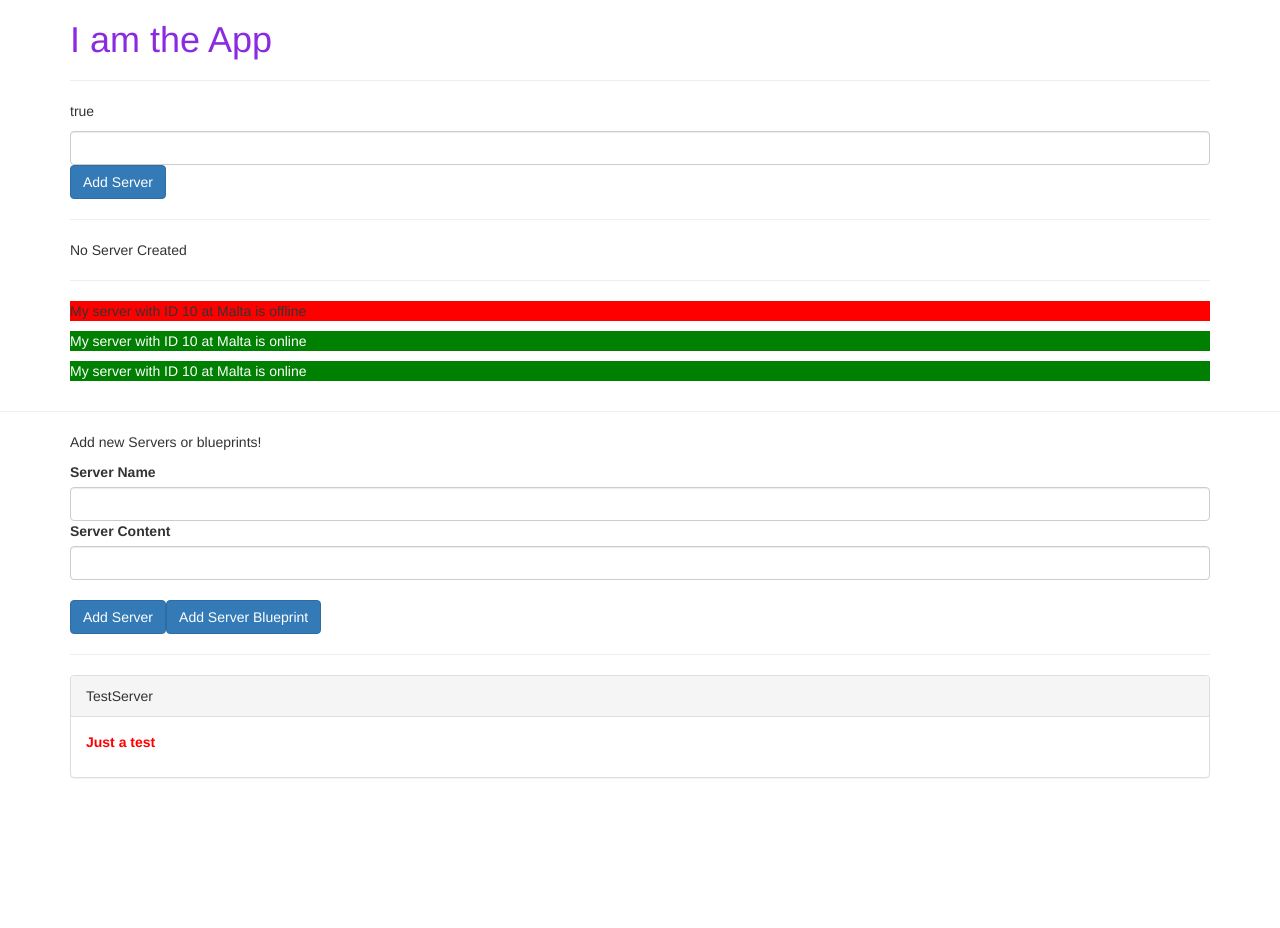
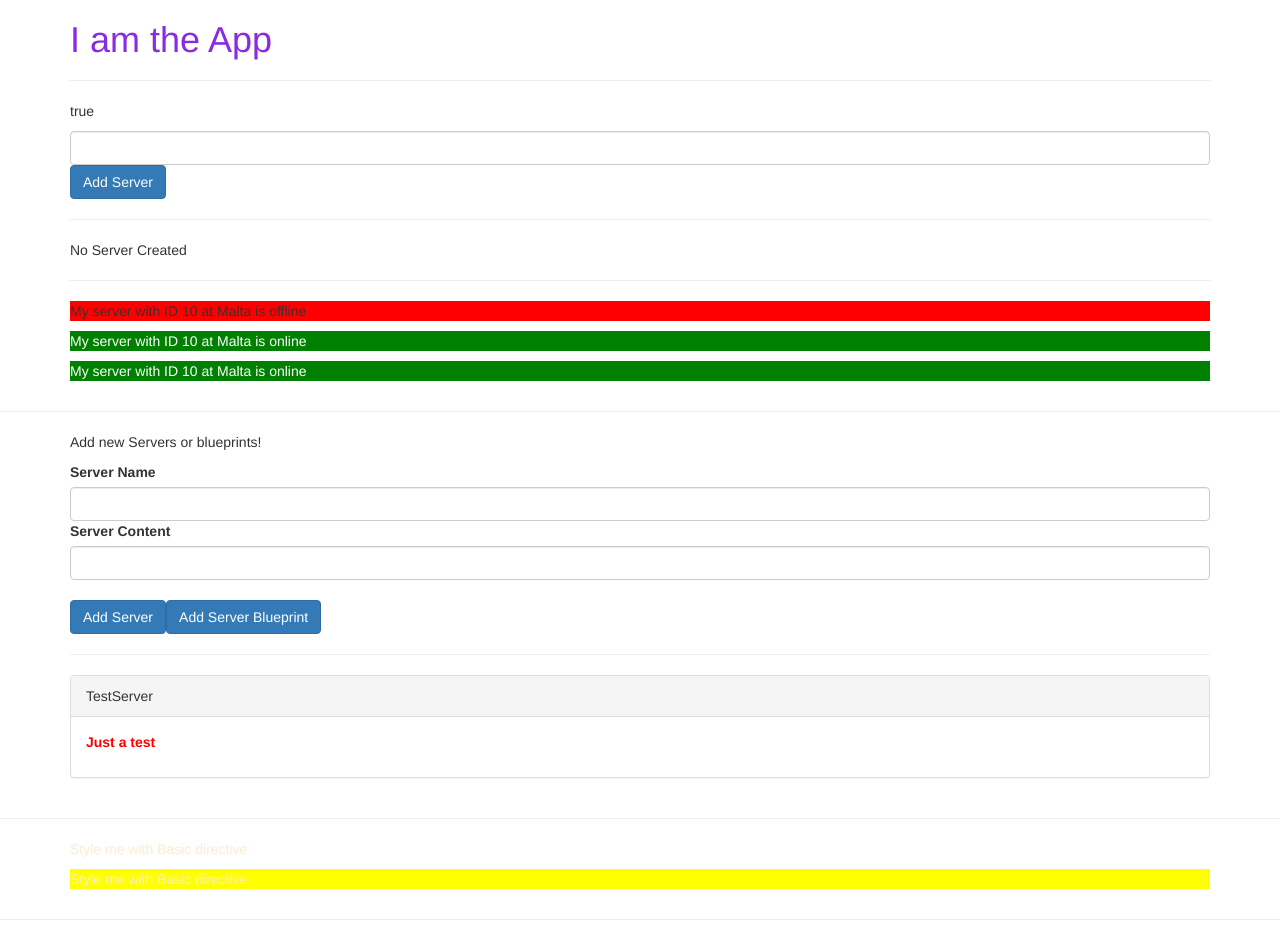
Before and after one commit to ucef-h/system-pos, an Angular app: page / in a window 1280 px wide. Shown: the top 928 px of the page. Before the commit the page ends 800 px from the top, so only its background shows below. Built offline with nearby package versions, Linux system fonts and the light colour scheme.

Commit message:
feature: directives

```diff
--- a/src/app/app.component.html
+++ b/src/app/app.component.html
@@ -8,6 +8,7 @@
     </div>
 </div>
 <hr>
+
 <div class="container">
     <app-cockpit
         (serverCreated)="onServerAdded($event)"
@@ -28,3 +29,14 @@
       </div>
     </div>
   </div>
+  <hr>
+  <div class="container">
+    <div class="row">
+        <div class="col-xs-12">
+            <p appBasicHighlight style="color: blanchedalmond;">Style me with Basic directive</p>
+
+            <p [appBetterHighlight]="'black'" [defaultColor]="'yellow'" style="color: blanchedalmond;">Style me with Basic directive</p>
+        </div>
+    </div>
+</div>
+<hr>
--- /dev/null
+++ b/src/app/basic-highlight/basic-highlight.directive.ts
@@ -0,0 +1,24 @@
+import { Directive, ElementRef, HostBinding, HostListener, OnInit } from "@angular/core";
+
+@Directive({
+    selector: '[appBasicHighlight]'
+})
+export class BasicHighlightDirective implements OnInit {
+    @HostBinding('style.backgroundColor') backgroundColor: string;
+
+    constructor(private elementRef: ElementRef) {
+
+    }
+
+    ngOnInit(): void {
+        this.elementRef.nativeElement.style.backgroundColor = 'green';
+    }
+
+    @HostListener('mouseenter') mouseover(eventData: Event) {
+        this.backgroundColor = 'yellow';
+    }
+
+    @HostListener('mouseleave') mouseleave(eventData: Event) {
+        this.backgroundColor = 'orange';
+    }
+}
--- /dev/null
+++ b/src/app/better-highlight/better-highlight.directive.ts
@@ -0,0 +1,22 @@
+import { Directive, ElementRef, HostListener, Input, OnInit, Renderer2 } from '@angular/core';
+
+@Directive({
+  selector: '[appBetterHighlight]'
+})
+export class BetterHighlightDirective implements OnInit {
+  @Input() defaultColor: string ='transparent';
+  @Input('appBetterHighlight') highlightColor: string ='blue';
+  constructor(private elRef: ElementRef, private renderer: Renderer2) { }
+
+  ngOnInit(): void {
+    this.renderer.setStyle(this.elRef.nativeElement, 'background-color', this.defaultColor);
+  }
+
+  @HostListener('mouseenter') mouseover(eventData: Event) {
+    this.renderer.setStyle(this.elRef.nativeElement, 'background-color', this.highlightColor);
+  }
+
+  @HostListener('mouseleave') mouseleave(eventData: Event) {
+    this.renderer.setStyle(this.elRef.nativeElement, 'background-color', this.defaultColor);
+  }
+}
--- a/src/app/servers/servers.component.html
+++ b/src/app/servers/servers.component.html
@@ -19,3 +19,4 @@
 <hr/>
 
 <app-server *ngFor="let server of servers; let i = index"></app-server>
+<div *appUnless="allowNewServer"> That a new one going on</div>
--- /dev/null
+++ b/src/app/unless/unless.directive.ts
@@ -0,0 +1,16 @@
+import { Directive, Input, TemplateRef, ViewContainerRef } from '@angular/core';
+
+@Directive({
+  selector: '[appUnless]'
+})
+export class UnlessDirective {
+  @Input() set appUnless(condition: boolean) {
+    if(!condition) {
+      this.vcRef.createEmbeddedView(this.templateRef);
+    } else {
+      this.vcRef.clear();
+    }
+  }
+  constructor(private templateRef: TemplateRef<any>, private vcRef: ViewContainerRef) { }
+
+}
```
Also changed, not shown: src/app/app.module.ts (+8 -1 lines), 1 other file (tests, documents, lock files or other folders).
